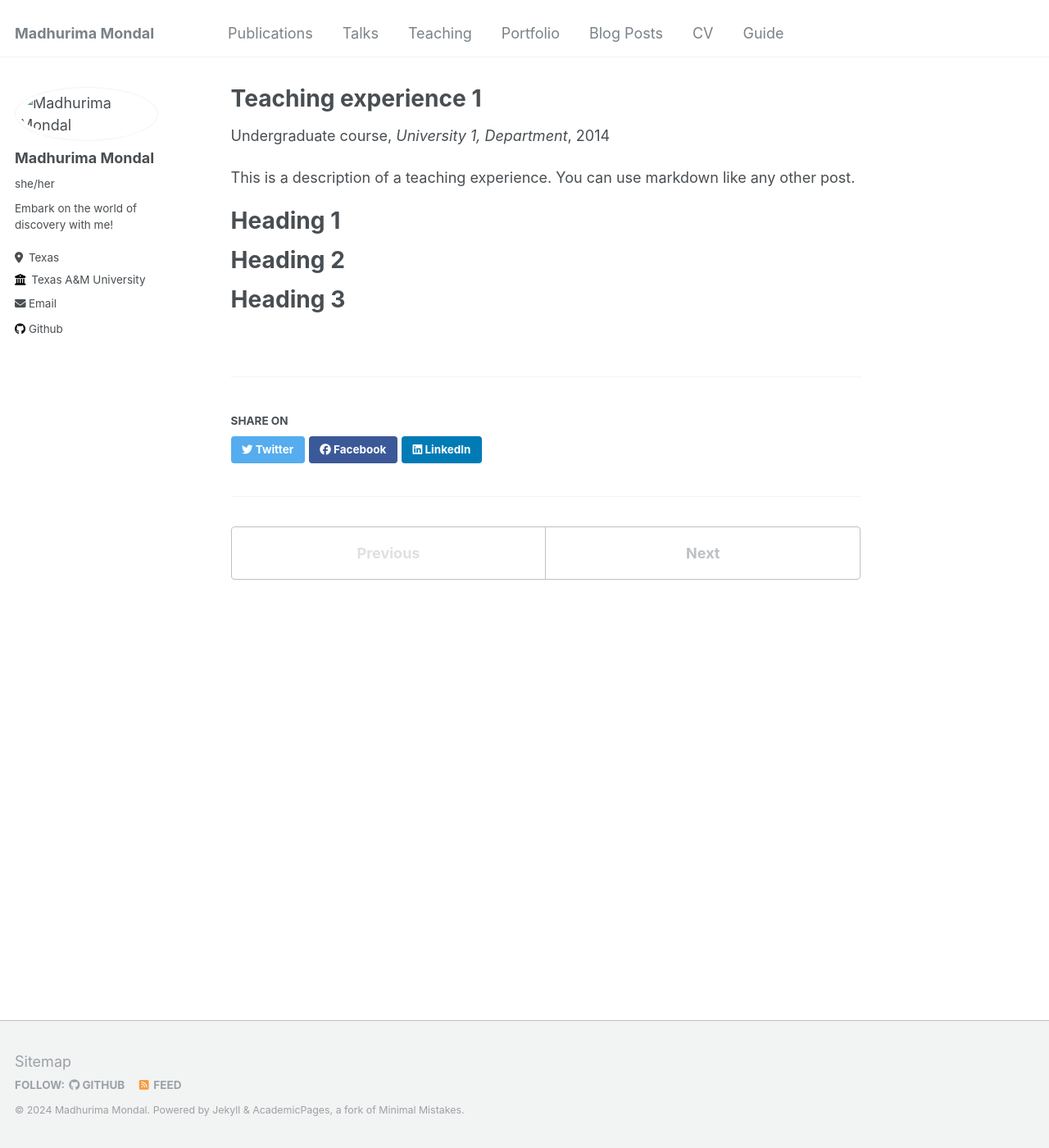
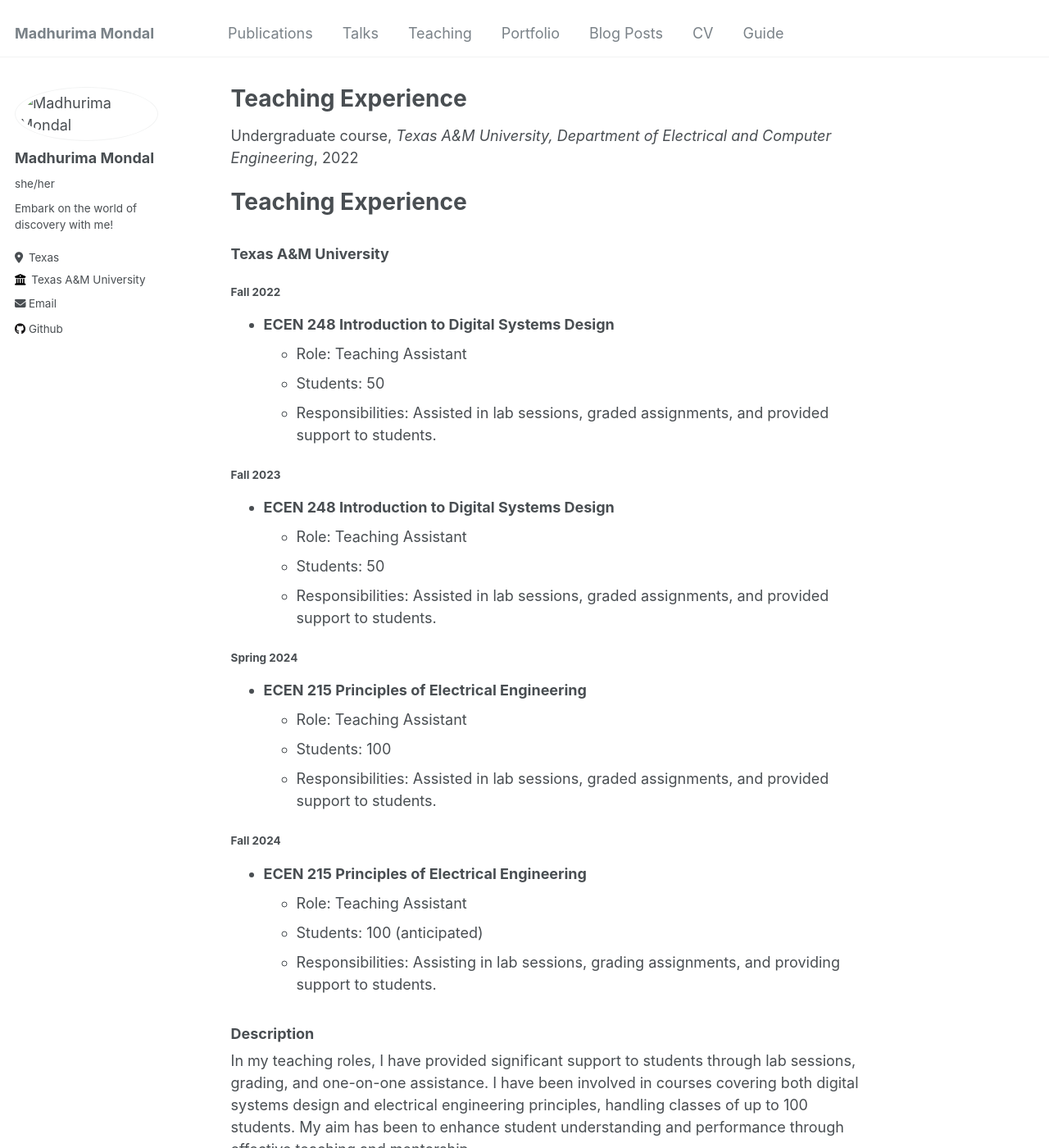
Before and after one commit to hub2nature/hub2nature, a Jekyll site: the page built from _teaching/2014-spring-teaching-1.md, in a window 1280 px wide and 1400 px high. Shown: the whole window at 82% size. Built offline with Jekyll 4.4.1, drawn with Linux system fonts in a browser that asks for light colours; some of the changed text lies outside the part shown.

Commit message:
Update 2014-spring-teaching-1.md

```diff
--- a/_teaching/2014-spring-teaching-1.md
+++ b/_teaching/2014-spring-teaching-1.md
@@ -1,20 +1,41 @@
 ---
-title: "Teaching experience 1"
+title: "Teaching Experience"
 collection: teaching
 type: "Undergraduate course"
-permalink: /teaching/2014-spring-teaching-1
-venue: "University 1, Department"
-date: 2014-01-01
-location: "City, Country"
+permalink: /teaching/teaching-experience
+venue: "Texas A&M University, Department of Electrical and Computer Engineering"
+date: 2022-09-01
+location: "College Station, Texas, USA"
 ---
 
-This is a description of a teaching experience. You can use markdown like any other post.
+# Teaching Experience
 
-Heading 1
-======
+### Texas A&M University
 
-Heading 2
-======
+#### Fall 2022
+- **ECEN 248 Introduction to Digital Systems Design**
+  - Role: Teaching Assistant
+  - Students: 50
+  - Responsibilities: Assisted in lab sessions, graded assignments, and provided support to students.
 
-Heading 3
-======
+#### Fall 2023
+- **ECEN 248 Introduction to Digital Systems Design**
+  - Role: Teaching Assistant
+  - Students: 50
+  - Responsibilities: Assisted in lab sessions, graded assignments, and provided support to students.
+
+#### Spring 2024
+- **ECEN 215 Principles of Electrical Engineering**
+  - Role: Teaching Assistant
+  - Students: 100
+  - Responsibilities: Assisted in lab sessions, graded assignments, and provided support to students.
+
+#### Fall 2024
+- **ECEN 215 Principles of Electrical Engineering**
+  - Role: Teaching Assistant
+  - Students: 100 (anticipated)
+  - Responsibilities: Assisting in lab sessions, grading assignments, and providing support to students.
+
+### Description
+
+In my teaching roles, I have provided significant support to students through lab sessions, grading, and one-on-one assistance. I have been involved in courses covering both digital systems design and electrical engineering principles, handling classes of up to 100 students. My aim has been to enhance student understanding and performance through effective teaching and mentorship.
```
